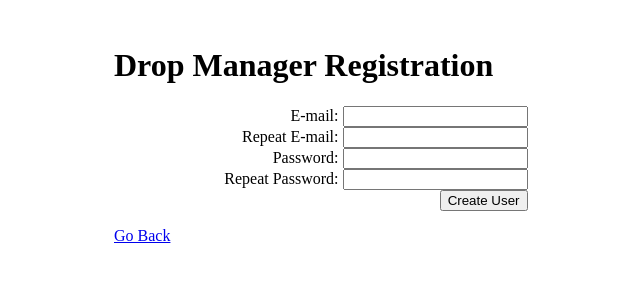
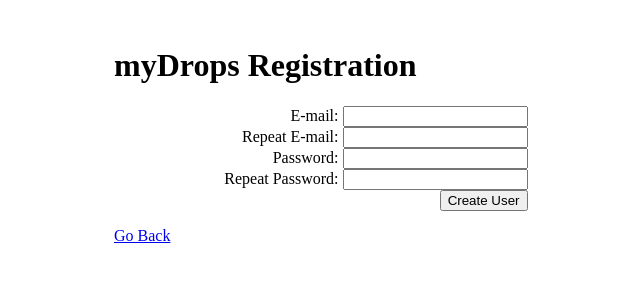
Before and after one commit to dropio/mydrops, a PHP site: page /register.php in a window 1280 px wide. Shown: the top 300 px of the page, without its empty margins (280-920 px from the left). Run offline with PHP 8.4, Linux system fonts and the light colour scheme.

Commit message:
wording change

```diff
--- a/register.php
+++ b/register.php
@@ -11,7 +11,7 @@ if(isset($_SESSION['user']))
 
 <div id='registerset'>
 <br>
-<h1>Drop Manager Registration</h1>
+<h1>myDrops Registration</h1>
 <div id='registerforms'>
 <form method="post" action="/createuser.php">
 E-mail: <input type="text" name="user" /><br>
```
